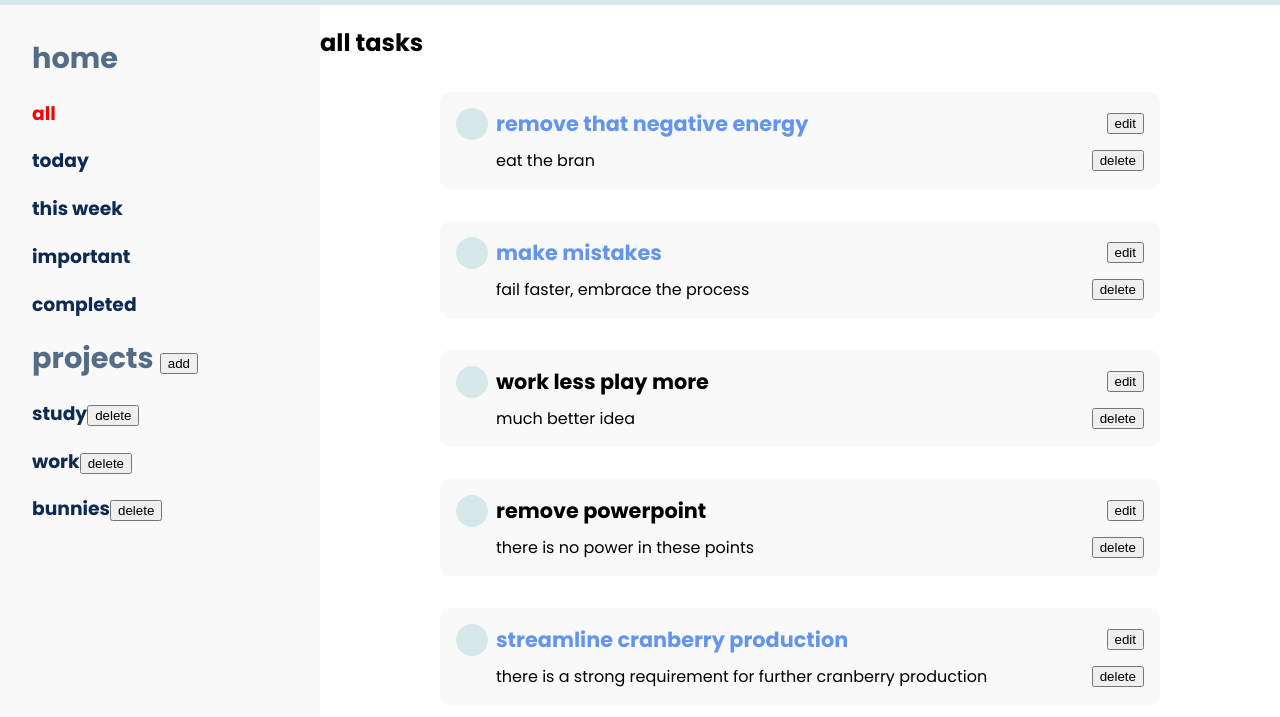
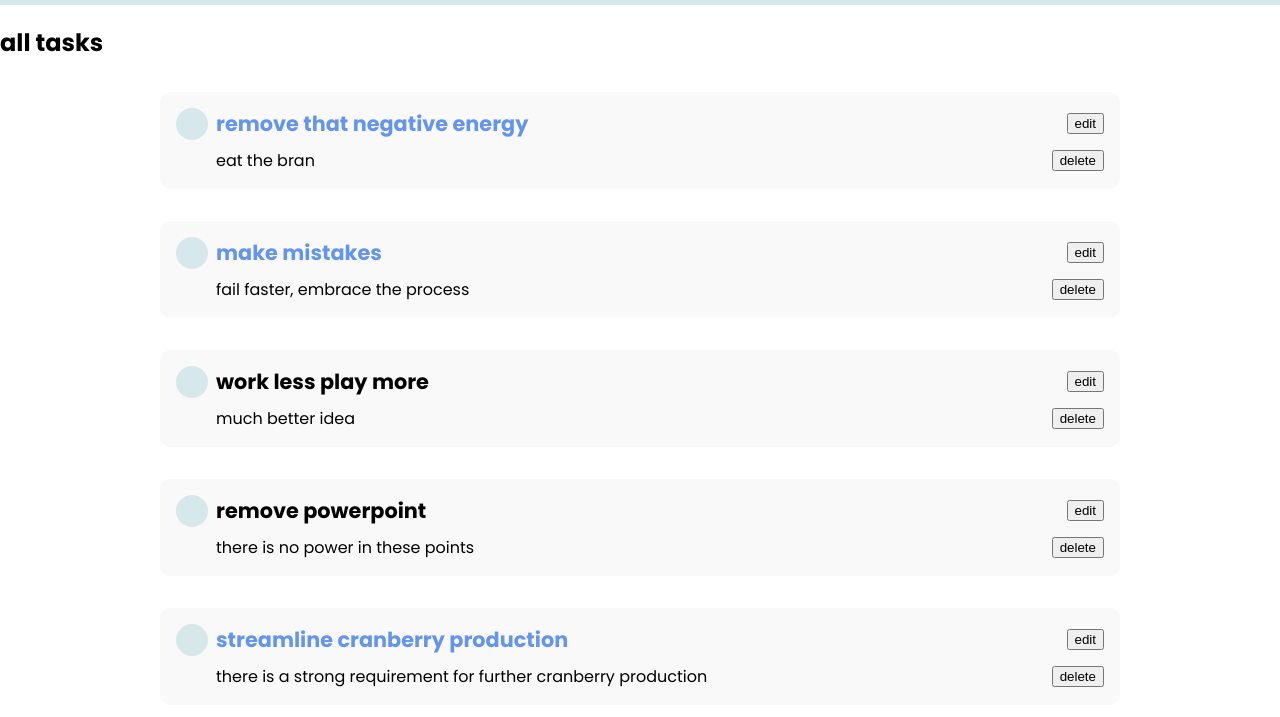
Before and after one commit to popoxta/to-do, a website built with webpack: page index.html in a window 1280 px wide. Both pictures are taken after a click on the button 56 px from the left and 44 px from the top of the page. Shown: the part 83-800 px from the top of the page. Built offline with nearby package versions, Linux system fonts and the light colour scheme.

Commit message:
add nav button functionality

```diff
--- a/index.html
+++ b/index.html
@@ -11,7 +11,7 @@
 <body>
 
 <div class="header">
-    <button class="navbar"></button>
+    <button class="nav-button"></button>
     <div class="title">
 
         <h1><span>do</span>it</h1>
--- a/src/scripts/dom/filters.js
+++ b/src/scripts/dom/filters.js
@@ -1,4 +1,4 @@
-export {selectTaskFilter, initializeAllFilters}
+export {selectTaskFilter, initializeAllFilters, removeFilterSelector}
 
 import {getAllTasks, setCurrentTasks, setSelectedFilter, setSelectedProject} from "../tasks";
 import {renderContainer} from "./tasks";
@@ -32,7 +32,7 @@ function selectTaskFilter(filterElement, tasks, header) {
     renderContainer()
 }
 
-export function removeFilterSelector() {
+function removeFilterSelector() {
     const filterElements = document.querySelector('.home-items').children
     for (let element of filterElements) {
         element.classList.remove('selected')
--- a/src/scripts/dom/projects.js
+++ b/src/scripts/dom/projects.js
@@ -1,4 +1,4 @@
-export {renderProjects, configureAddProjectButton, renderProjectHeader}
+export {renderProjects, configureAddProjectButton, renderProjectHeader, configureNavButton}
 
 import {removeFilterSelector} from "./filters";
 import {renderContainer, renderTaskForm} from "./tasks";
@@ -13,6 +13,7 @@ import {
 } from "../tasks";
 
 const todoContainer = document.querySelector(".todo")
+
 
 function renderProjects() {
     const projectsArray = Object.keys(allProjects).map(project => {
@@ -53,6 +54,16 @@ function renderProjectHeader() {
     const container = document.createElement('div')
     container.append(projectTitle)
     return container
+}
+
+function configureNavButton() {
+    const navButton = document.querySelector('.nav-button')
+    const sidebar = document.querySelector('.sidebar')
+    navButton.addEventListener('click', () => {
+        sidebar.classList.contains('width-zero')
+            ? sidebar.classList.remove('width-zero')
+            : sidebar.classList.add('width-zero')
+    })
 }
 
 function configureAddProjectButton() {
--- a/src/scripts/todo.js
+++ b/src/scripts/todo.js
@@ -1,9 +1,10 @@
-import {configureAddProjectButton, renderProjects} from "./dom/projects";
+import {configureAddProjectButton, renderProjects, configureNavButton} from "./dom/projects";
 import {getAllTasks, loadStoredProjects} from "./tasks";
 import {initializeAllFilters, selectTaskFilter} from "./dom/filters";
 
 loadStoredProjects()
 renderProjects()
 configureAddProjectButton()
+configureNavButton()
 initializeAllFilters()
-selectTaskFilter(document.querySelector('.all'), ()=> getAllTasks(), 'all tasks')
+selectTaskFilter(document.querySelector('.all'), () => getAllTasks(), 'all tasks')
--- a/styles/styles.css
+++ b/styles/styles.css
@@ -50,7 +50,7 @@ h1 > span {
     color: var(--blue)
 }
 
-.navbar {
+.nav-button {
     height: 3rem;
     width: 3rem;
 }
@@ -71,20 +71,31 @@ h1 > span {
 .sidebar {
     background-color: var(--light-green);
 
-    min-width: 20rem;
-    min-height: calc(100vh - 5.5rem);
+    width: 20rem;
+    height: calc(100vh - 5.5rem);
 
     padding: 2rem;
+    overflow: hidden;
 
-    display: flex;
-    flex-direction: column;
+    transition: width, padding-left, padding-right, 0.4s ease-in-out;
 }
 
 .sidebar h2 {
     color: var(--green-grey);
     font-size: 1.8rem;
+    text-wrap: none;
+    white-space: nowrap;
 
     margin: 0;
+}
+.sidebar h3 {
+    white-space: nowrap;
+}
+
+.width-zero {
+    width: 0;
+    padding-left: 0;
+    padding-right: 0;
 }
 
 h3 {
```
Also changed, not shown: dist/main.js.
